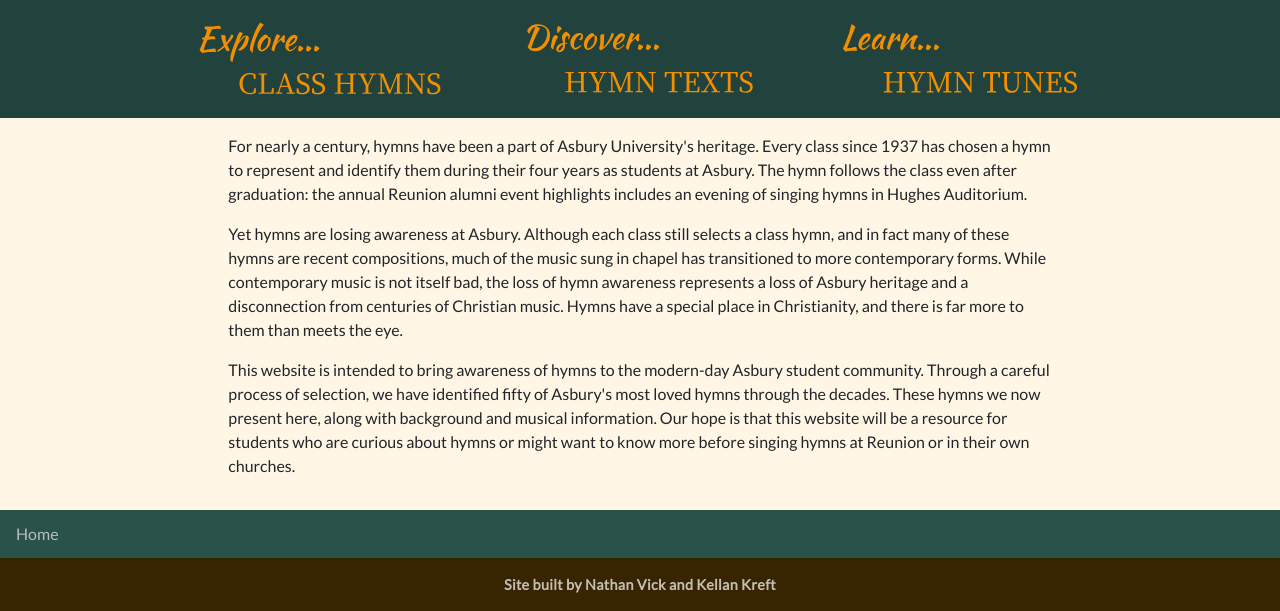
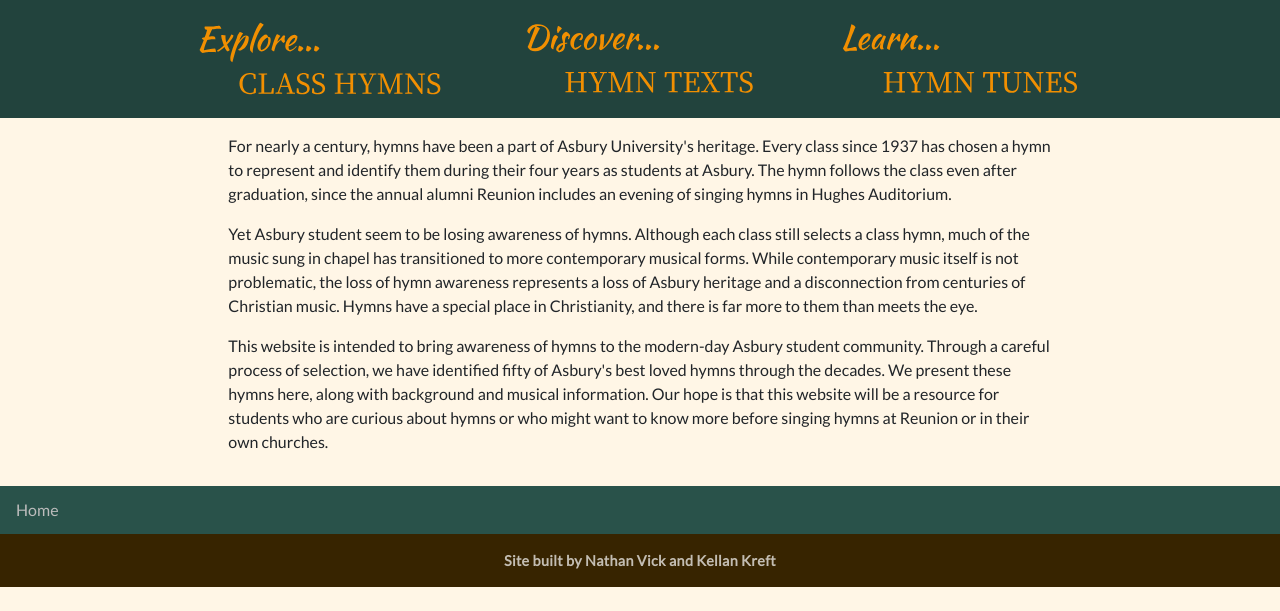
Before and after one commit to nathanvick480/asburyhymnproject-static, a PHP site: page / in a window 1280 px wide. Shown: the part 251-862 px from the top of the page. After the commit the page ends 838 px from the top, so only its background shows below. Run offline with PHP 8.4, Linux system fonts and the light colour scheme; some libraries are stand-ins or nearby versions.

Commit message:
Wording tweaks

```diff
--- a/index.php
+++ b/index.php
@@ -45,11 +45,11 @@
         </div>
         <div class="row justify-content-center py-3">
             <div class="col-sm-8">
-                <p>For nearly a century, hymns have been a part of Asbury University's heritage. Every class since 1937 has chosen a hymn to represent and identify them during their four years as students at Asbury. The hymn follows the class even after graduation: the annual Reunion alumni event highlights includes an evening of singing hymns in Hughes Auditorium.</p>
+                <p>For nearly a century, hymns have been a part of Asbury University's heritage. Every class since 1937 has chosen a hymn to represent and identify them during their four years as students at Asbury. The hymn follows the class even after graduation, since the annual alumni Reunion includes an evening of singing hymns in Hughes Auditorium.</p>
 
-                <p>Yet hymns are losing awareness at Asbury. Although each class still selects a class hymn, and in fact many of these hymns are recent compositions, much of the music sung in chapel has transitioned to more contemporary forms. While contemporary music is not itself bad, the loss of hymn awareness represents a loss of Asbury heritage and a disconnection from centuries of Christian music. Hymns have a special place in Christianity, and there is far more to them than meets the eye.</p>
+                <p>Yet Asbury student seem to be losing awareness of hymns. Although each class still selects a class hymn, much of the music sung in chapel has transitioned to more contemporary musical forms. While contemporary music itself is not problematic, the loss of hymn awareness represents a loss of Asbury heritage and a disconnection from centuries of Christian music. Hymns have a special place in Christianity, and there is far more to them than meets the eye.</p>
 
-                <p>This website is intended to bring awareness of hymns to the modern-day Asbury student community. Through a careful process of selection, we have identified fifty of Asbury's most loved hymns through the decades. These hymns we now present here, along with background and musical information. Our hope is that this website will be a resource for students who are curious about hymns or might want to know more before singing hymns at Reunion or in their own churches.</p>
+                <p>This website is intended to bring awareness of hymns to the modern-day Asbury student community. Through a careful process of selection, we have identified fifty of Asbury's best loved hymns through the decades. We present these hymns here, along with background and musical information. Our hope is that this website will be a resource for students who are curious about hymns or who might want to know more before singing hymns at Reunion or in their own churches.</p>
             </div>
         </div>
     </div>
```
